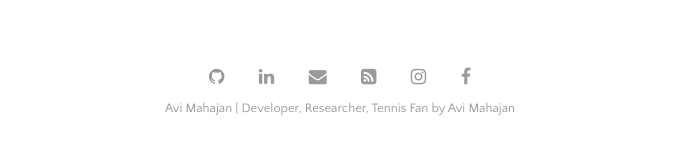
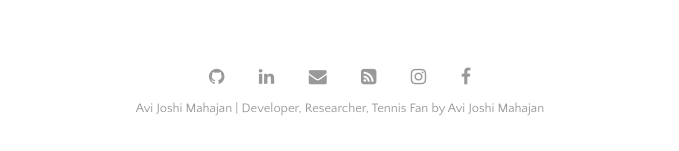
Before and after one commit to ajm9770/ajm9770.github.io, a Jekyll site: the page built from index.html, in a window 1280 px wide and 900 px high, scrolled down 2243 px. Shown: the part 746-897 px from the top of the window, without its empty margins (300-979 px from the left). Built offline with Jekyll 4.4.1, drawn with Linux system fonts in a browser that asks for light colours; the list of posts is cut into pages by our own code; some of the changed text lies outside the part shown.

Commit message:
change name

```diff
--- a/_config.yml
+++ b/_config.yml
@@ -20,9 +20,9 @@ permalink:           /:title
 plugins:             [jekyll-paginate, jekyll-sitemap, jekyll-feed, jekyll-seo-tag]
 
 # Customise atom feed settings (this is where Jekyll-Feed gets configuration information)
-title:		           'Avi Mahajan'
+title:		           'Avi Joshi Mahajan'
 description:	       'Developer, Researcher, Tennis Fan'
-author:              'Avi Mahajan'
+author:              'Avi Joshi Mahajan'
 
 # RSS 2.0 can be used instead of Atom by uncommenting following two lines
 #feed:
```
